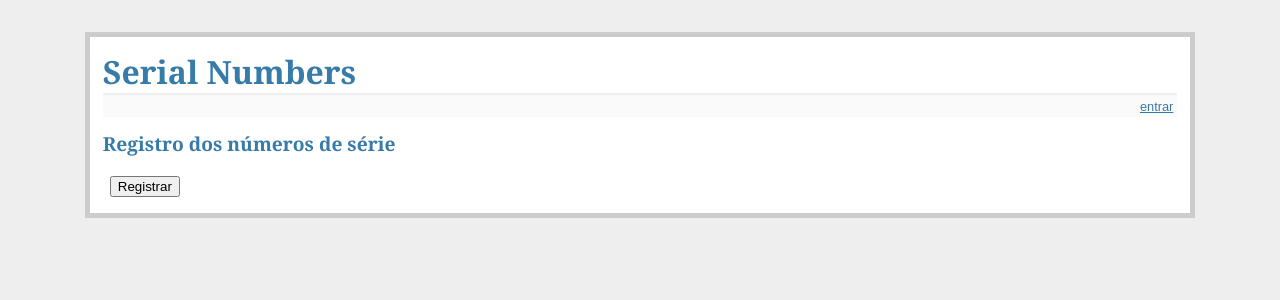
After one commit to wagnerluis1982/serialnumbers, a Flask app: template serialnumber/templates/update_serials.html in a window 1280 px wide. The commit adds this page. Shown: the top 300 px of the page. Run offline with Flask 2, Linux system fonts and the light colour scheme; the template is opened without the code that fills it, so the values that code supplies are empty.

Commit message:
Tela de registro dos números de série

```diff
--- a/serialnumber/control.py
+++ b/serialnumber/control.py
@@ -26,12 +26,26 @@ def teardown_request(exception):
 def date_filter(s, fmt="%d/%m/%Y"):
     return s.strftime(fmt)
 
+@app.template_filter('split')
+def split_filter(s, sep=None):
+    return s.split(sep)
+
 
 @app.route('/')
 def list_serials():
     resultset = g.db_session.query(SerialNumber).join(Document).join(Product).\
         order_by(Document.date.desc())
     return render_template('list_serials.html', serials=resultset)
+
+@app.route('/update/<int:serial_id>', methods=['GET', 'POST'])
+def update_serials(serial_id):
+    if not session.get('logged_in'):
+        abort(401)
+    if request.method == 'POST':
+        flash(u"Números de série registrados com sucesso")
+        return redirect(url_for('list_serials'))
+    sn = g.db_session.query(SerialNumber).filter_by(id=serial_id).first()
+    return render_template('update_serials.html', serial=sn)
 
 @app.route('/import', methods=['POST'])
 def import_xml():
--- a/serialnumber/templates/list_serials.html
+++ b/serialnumber/templates/list_serials.html
@@ -25,7 +25,7 @@
         <td class="nowrap center">
         {% set verb, filename = serial.number and ("ver", "information.png")
                                                or ("inserir", "add.png") %}
-          <a href="#"
+          <a href="{{ url_for('update_serials', serial_id=serial.id) }}"
              title="Clique para {{ verb }} os números de séries">
             <img src="{{ url_for('static', filename=filename) }}">
           </a>
--- /dev/null
+++ b/serialnumber/templates/update_serials.html
@@ -0,0 +1,16 @@
+{% extends "layout.html" %}
+{% block body %}
+  <h2>Registro dos números de série</h2>
+  <form action="{{ url_for('update_serials', serial_id=serial.id) }}"
+        method=post class="serials">
+    <table>
+    {% set items = serial.number and serial.number|split(',')
+                                  or ['']*serial.quantity %}
+    {% for i in range(serial.quantity) %}
+      <tr><th>{{ i+1 }}
+          <td><input type=text name=serial value="{{ items[i] }}">
+    {% endfor %}
+      <tr><td><td><input type=submit value=Registrar>
+    </table>
+  </form>
+{% endblock %}
```
